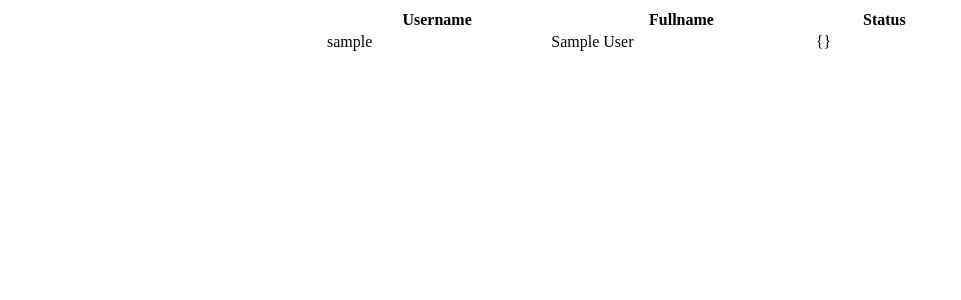
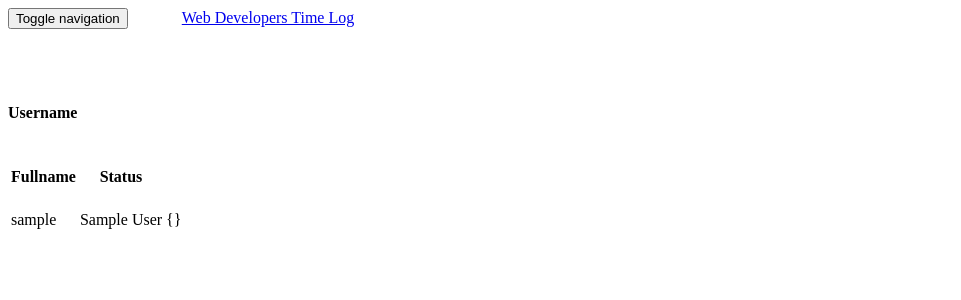
Before and after one commit to verediongzon/Django-TimeLog, a Django app: template logme/templates/logme/users.html in a window 1280 px wide. Shown: the top 300 px of the page, without its empty margins (0-961 px from the left). Run offline with Django 3.2, Linux system fonts and the light colour scheme; the template is opened without the code that fills it: most values are stand-ins (such as "Sample title", 1, 10 or a date in 2020).

Commit message:
Adjustments in the histories,history,profile and users html file

```diff
--- a/logme/templates/logme/histories.html
+++ b/logme/templates/logme/histories.html
@@ -3,7 +3,7 @@
 
 <html lang="en">
 	<head>
-		<title>Log In</title>
+		<title>Days Total</title>
 		<meta charset="utf-8">
 		<meta http-equiv="X-UA-Compatible" content="IE=edge">
 		<meta name="viewport" content="width=device-width, initial-scale=1">
--- a/logme/templates/logme/profile.html
+++ b/logme/templates/logme/profile.html
@@ -3,7 +3,7 @@
 
 <html lang="en">
 		<head>
-				<title>Log In</title>
+				<title>Log History</title>
 				<meta charset="utf-8">
 				<meta http-equiv="X-UA-Compatible" content="IE=edge">
 				<meta name="viewport" content="width=device-width, initial-scale=1">
--- a/logme/templates/logme/users.html
+++ b/logme/templates/logme/users.html
@@ -1,20 +1,40 @@
-<html>
+<!DOCTYPE html>
+{% load staticfiles %}
+
+<html lang="en">
 	<head>
 			<title> All Registered Users </title>
+			<meta charset="utf-8">
+			<meta http-equiv="X-UA-Compatible" content="IE=edge">
+			<meta name="viewport" content="width=device-width, initial-scale=1, maximum-scale=1, user-scalable=no">
+			<link href="{{ STATIC_URL }}/logme/css/bootstrap.min.css" rel="stylesheet">
+			<link href="{{STATIC_URL}}/logme/css/style.css" rel="stylesheet">
 	</head>
-
 	<body>
-
-	<table align='center' style='width:50%'>
-
+	<nav class="navbar navbar-inverse navbar-fixed-top">
+			<div class="container-fluid">
+				<div class="navbar-header">
+					<button type="button" class="navbar-toggle collapsed" data-toggle="collapse" data-target="#bs-example-navbar-collapse-1">
+						<span class="sr-only">Toggle navigation</span>
+						<span class="icon-bar"></span>
+						<span class="icon-bar"></span>
+						<span class="icon-bar"></span>
+					</button>
+					<a class="navbar-brand" style="margin-left:50px" href="{% url 'logat:home' %}">Web Developers Time Log</a>
+				</div><!--end navbar-header -->
+			</div><!--end container-fluid -->
+		</nav><!--end nav -->
+		<div class="container">
+			<table class="table table-responsive">
+				<thead>
 					<tr>
-
-			<th> Username </th>
-			<th> Fullname </th>
-			<th> Status </th>
-
+						</br></br></br>
+						<div class="panel-heading"><h4><strong><p class= "text-center"> Username </th></p></strong>
+						<th><div class="panel-heading"><h4><strong><p class= "text-center"> Fullname </th></p></strong>
+						<th><div class="panel-heading"><h4><strong><p class= "text-center"> Status </th></p></strong>
 					</tr>
-
+				</thead>
+				<tbody>
 					{% for shows in allusers %}
 		<tr>
 
```
Also changed, not shown: logme/templates/logme/history.html (+6 -1 lines), logme/static/logme/css/images/Swiss.jpg (deleted), logme/static/logme/css/images/heav.jpg (deleted), logme/static/logme/css/images/home.jpg (deleted), logme/static/logme/css/images/unsplash.jpg (deleted), storage/static/logme/css/histories.css (added), storage/static/logme/js/changepass.js (added). Lines whose indentation alone changed are shown as unchanged.
